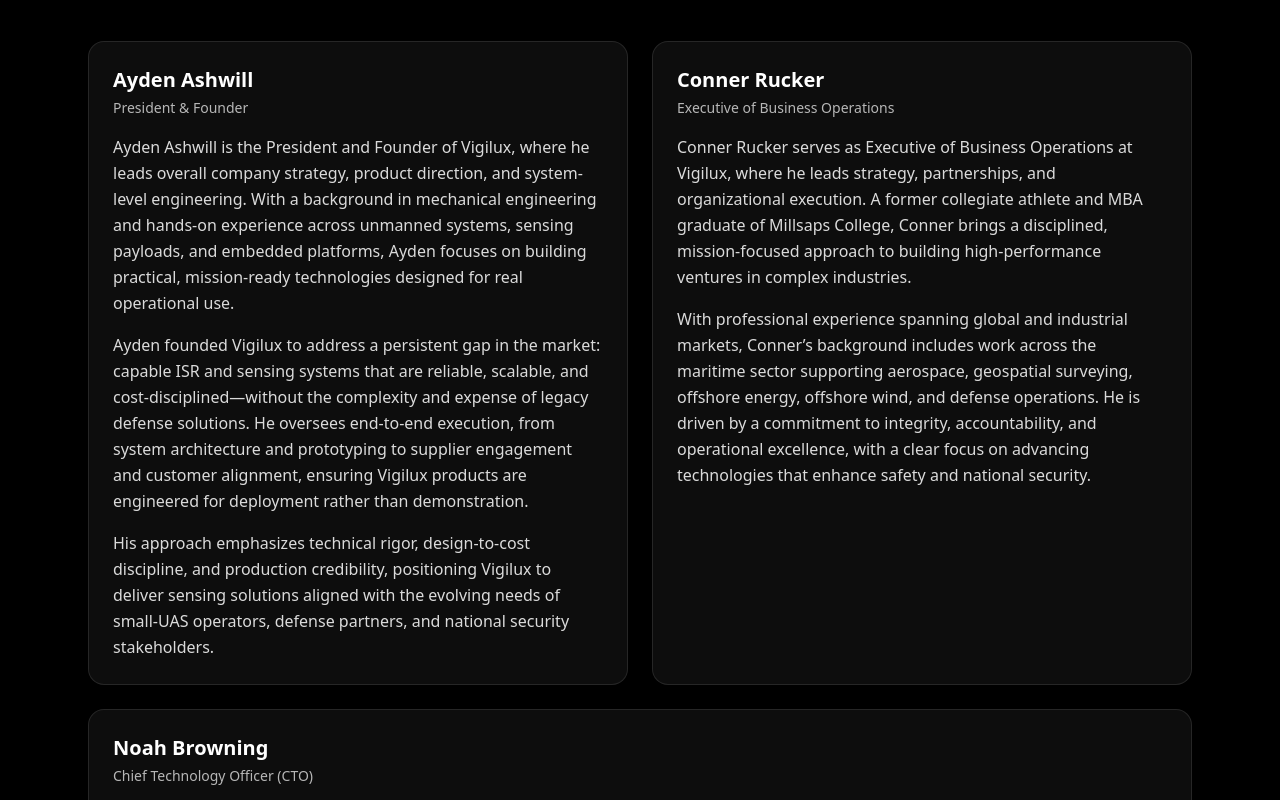
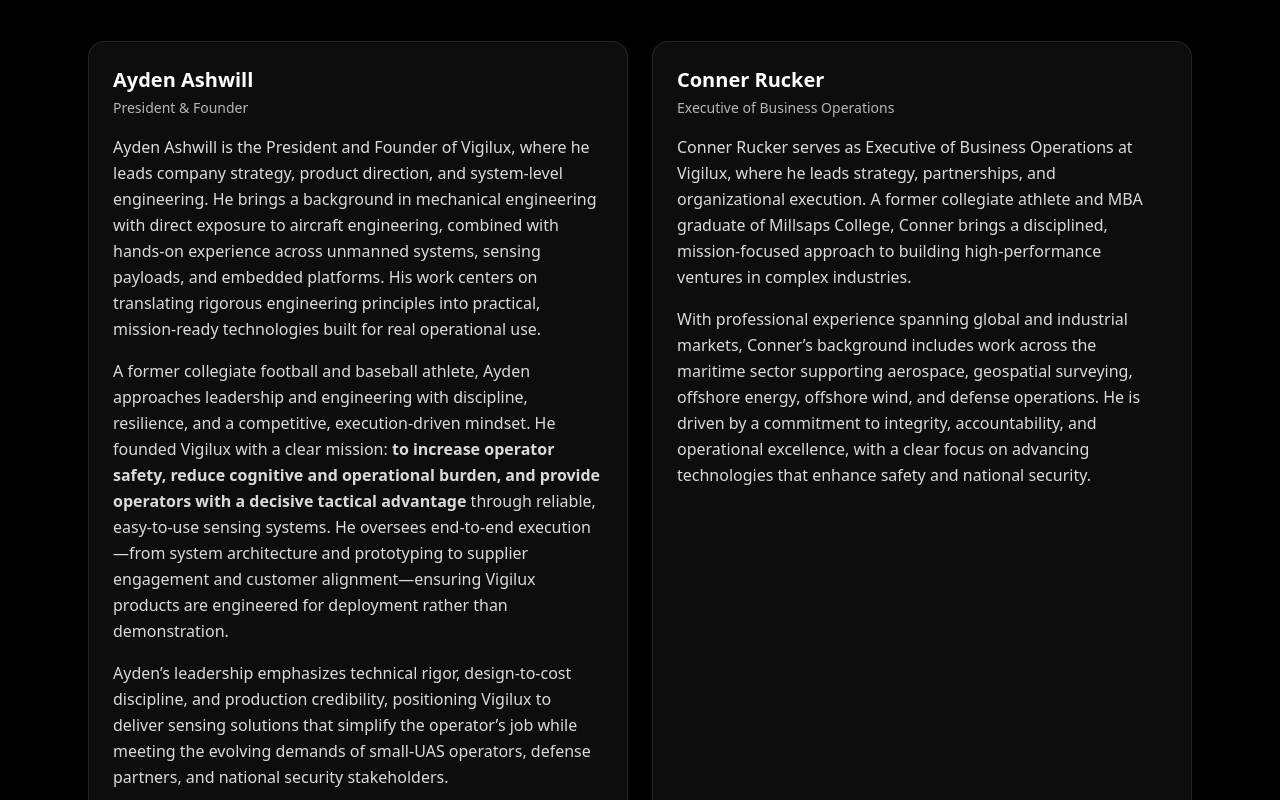
Before and after one commit to aydenashwill/vigilux-website, a Next.js app: page /about in a window 1280 px wide. Shown: the part 1020-1820 px from the top of the page. Built offline with nearby package versions, Linux system fonts and the light colour scheme.

Commit message:
Update Ayden bio: aircraft engineering, athletics, operator mission

```diff
--- a/pages/about.jsx
+++ b/pages/about.jsx
@@ -129,30 +129,35 @@ export default function About() {
 
               <p className="mt-4 text-white/85 leading-relaxed">
                 Ayden Ashwill is the President and Founder of Vigilux, where he
-                leads overall company strategy, product direction, and
-                system-level engineering. With a background in mechanical
-                engineering and hands-on experience across unmanned systems,
-                sensing payloads, and embedded platforms, Ayden focuses on
-                building practical, mission-ready technologies designed for real
-                operational use.
+                leads company strategy, product direction, and system-level
+                engineering. He brings a background in mechanical engineering
+                with direct exposure to aircraft engineering, combined with
+                hands-on experience across unmanned systems, sensing payloads,
+                and embedded platforms. His work centers on translating rigorous
+                engineering principles into practical, mission-ready
+                technologies built for real operational use.
               </p>
 
               <p className="mt-4 text-white/85 leading-relaxed">
-                Ayden founded Vigilux to address a persistent gap in the market:
-                capable ISR and sensing systems that are reliable, scalable, and
-                cost-disciplined—without the complexity and expense of legacy
-                defense solutions. He oversees end-to-end execution, from system
-                architecture and prototyping to supplier engagement and customer
-                alignment, ensuring Vigilux products are engineered for
-                deployment rather than demonstration.
+                A former collegiate football and baseball athlete, Ayden
+                approaches leadership and engineering with discipline,
+                resilience, and a competitive, execution-driven mindset. He
+                founded Vigilux with a clear mission: <strong>to increase
+                operator safety, reduce cognitive and operational burden, and
+                provide operators with a decisive tactical advantage</strong>{" "}
+                through reliable, easy-to-use sensing systems. He oversees
+                end-to-end execution—from system architecture and prototyping to
+                supplier engagement and customer alignment—ensuring Vigilux
+                products are engineered for deployment rather than
+                demonstration.
               </p>
 
               <p className="mt-4 text-white/85 leading-relaxed">
-                His approach emphasizes technical rigor, design-to-cost
+                Ayden’s leadership emphasizes technical rigor, design-to-cost
                 discipline, and production credibility, positioning Vigilux to
-                deliver sensing solutions aligned with the evolving needs of
-                small-UAS operators, defense partners, and national security
-                stakeholders.
+                deliver sensing solutions that simplify the operator’s job while
+                meeting the evolving demands of small-UAS operators, defense
+                partners, and national security stakeholders.
               </p>
             </article>
 
@@ -233,12 +238,12 @@ export default function About() {
               </p>
 
               <p className="mt-4 text-white/85 leading-relaxed">
-                Austin Russell is the Chief Executive Officer of Vigilux,
-                leading the company with a clear vision for innovation,
-                disciplined growth, and long-term value creation. He holds a
-                Master’s degree in Business and brings a rare combination of
-                strategic insight, financial acumen, and real-world operating
-                experience to the role.
+                Austin Russell is the Chief Executive Officer of Vigilux, leading
+                the company with a clear vision for innovation, disciplined
+                growth, and long-term value creation. He holds a Master’s degree
+                in Business and brings a rare combination of strategic insight,
+                financial acumen, and real-world operating experience to the
+                role.
               </p>
 
               <p className="mt-4 text-white/85 leading-relaxed">
```
